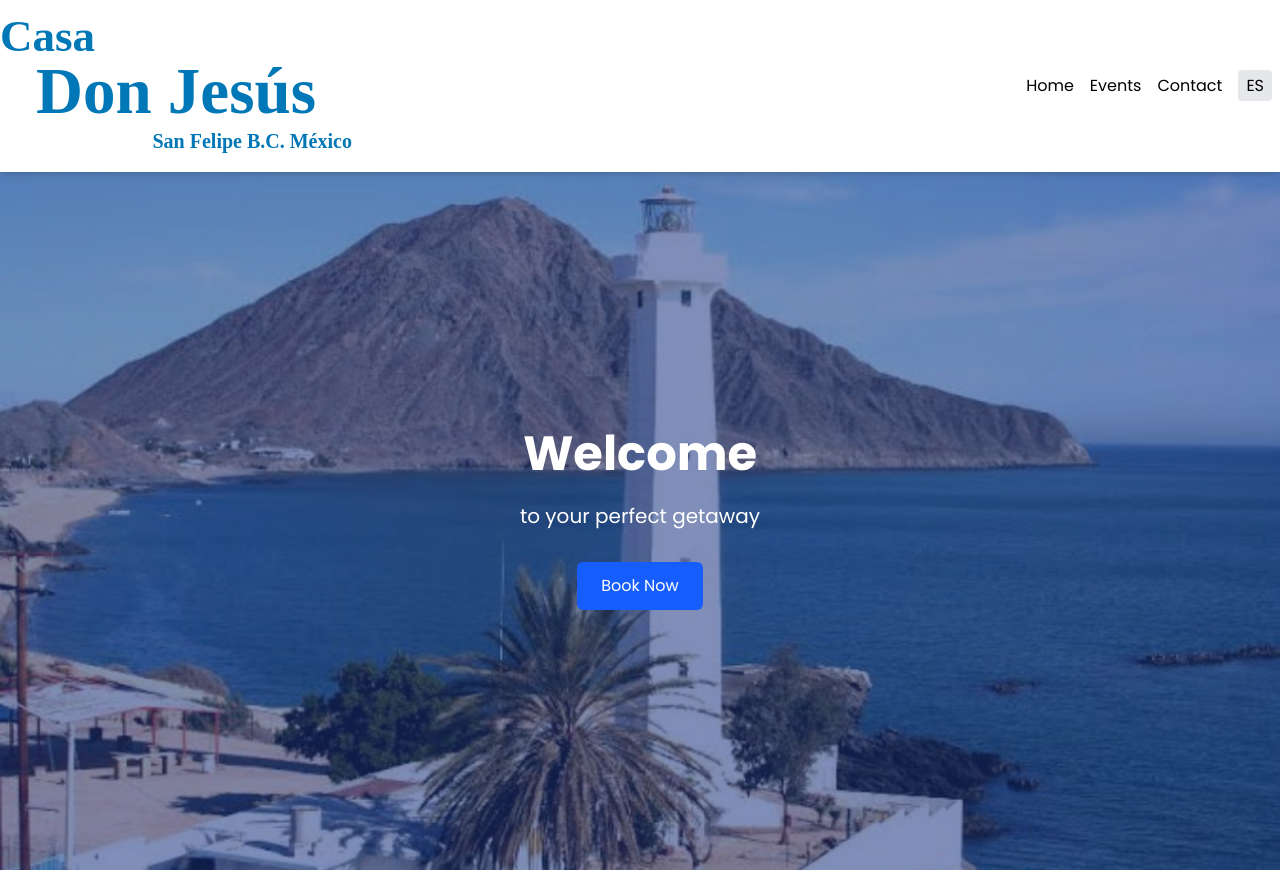
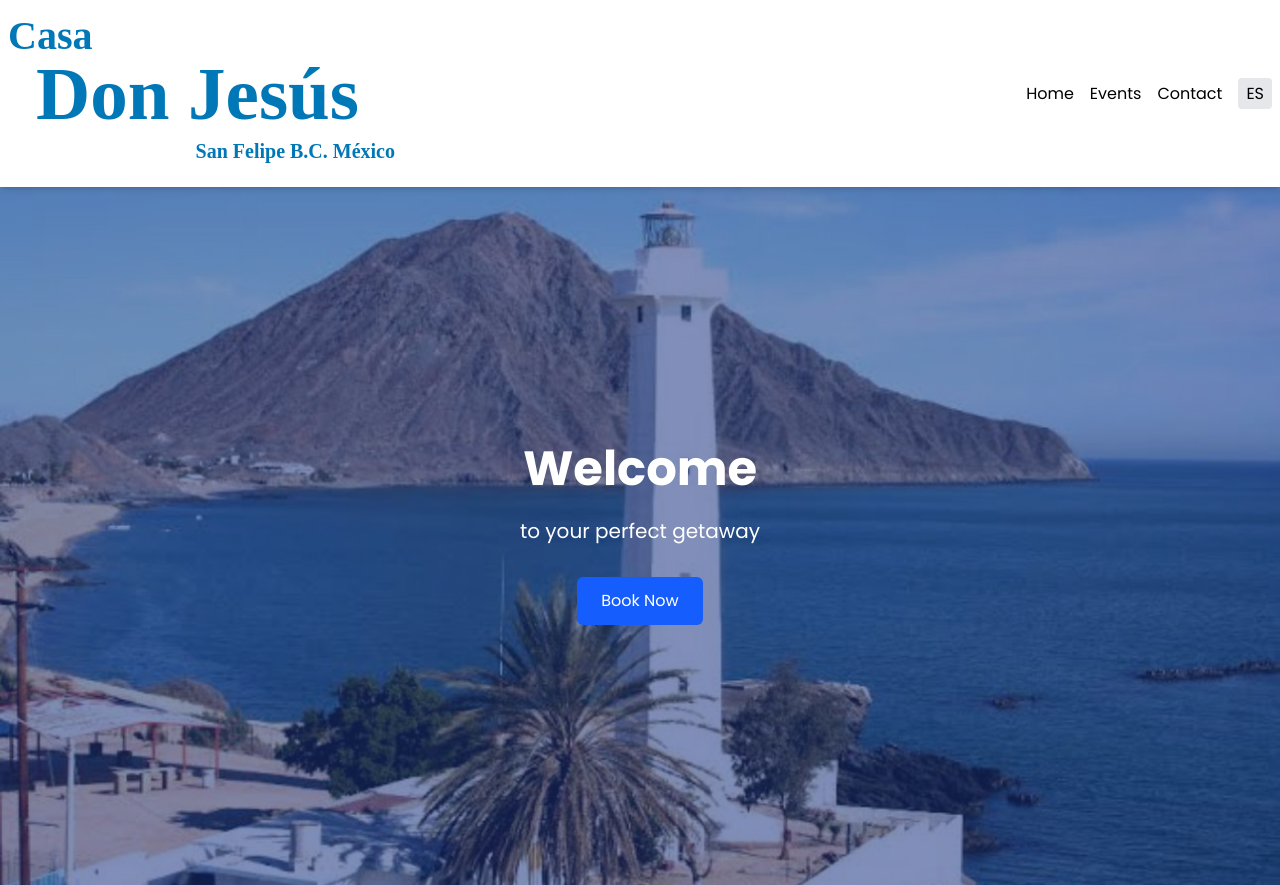
Before and after one commit to Itzli2000/don-jesus, an Astro site: page /en in a window 1280 px wide. Shown: the top 885 px of the page. Built offline with nearby package versions, Linux system fonts and the light colour scheme; Astro itself is replaced by a stand-in of ours.

Commit message:
fix(Logo): styles

```diff
--- a/src/components/DonJesusLogo.astro
+++ b/src/components/DonJesusLogo.astro
@@ -2,10 +2,10 @@
 
 ---
 
-<p class="text-[45px] leading-[40px]">
-  Casa
-  <span class="block text-[65px] leading-[70px] px-9">Don Jesús</span>
-  <span class="block text-[20px] leading-[30px] text-right">
+<p>
+  <span class="block text-[40px] leading-[40px] px-2">Casa</span>
+  <span class="block text-[75px] leading-[75px] px-9">Don Jesús</span>
+  <span class="block text-[20px] leading-[40px] text-right">
     San Felipe B.C. México
   </span>
 </p>
```
